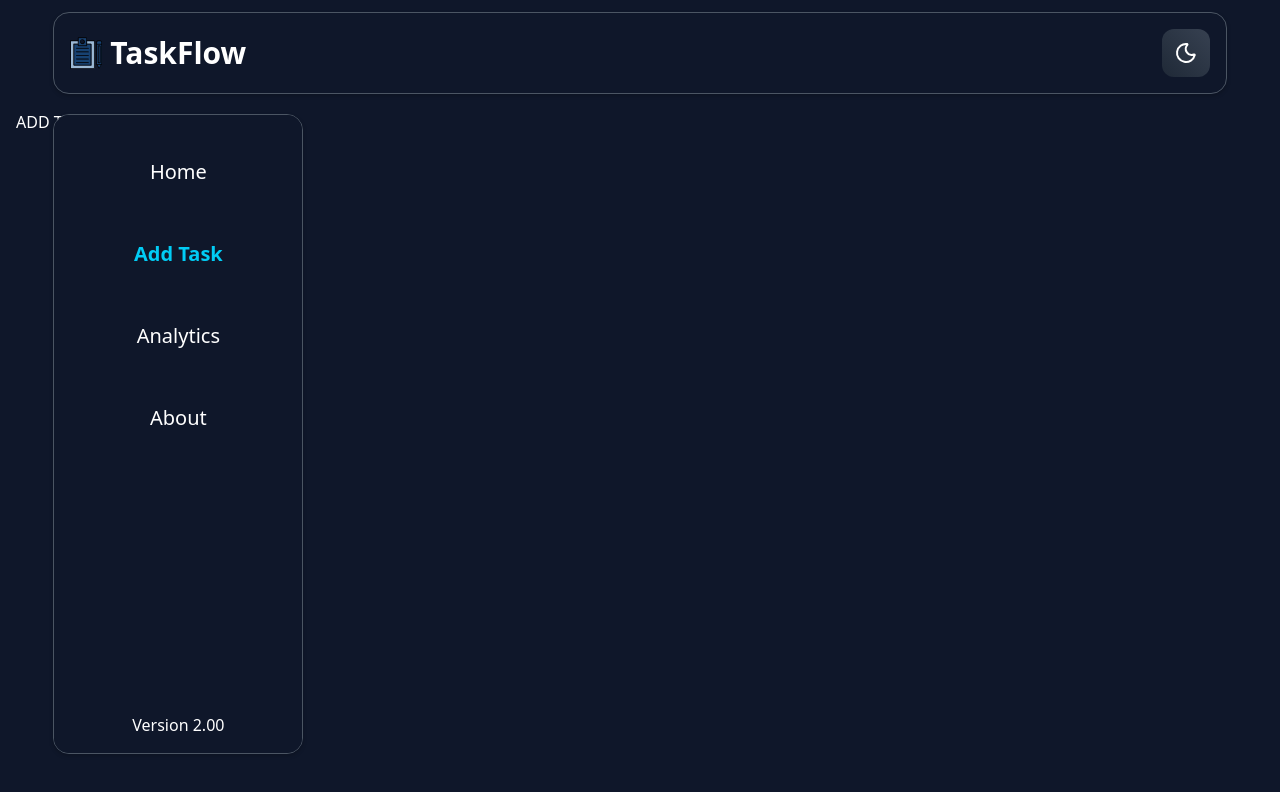
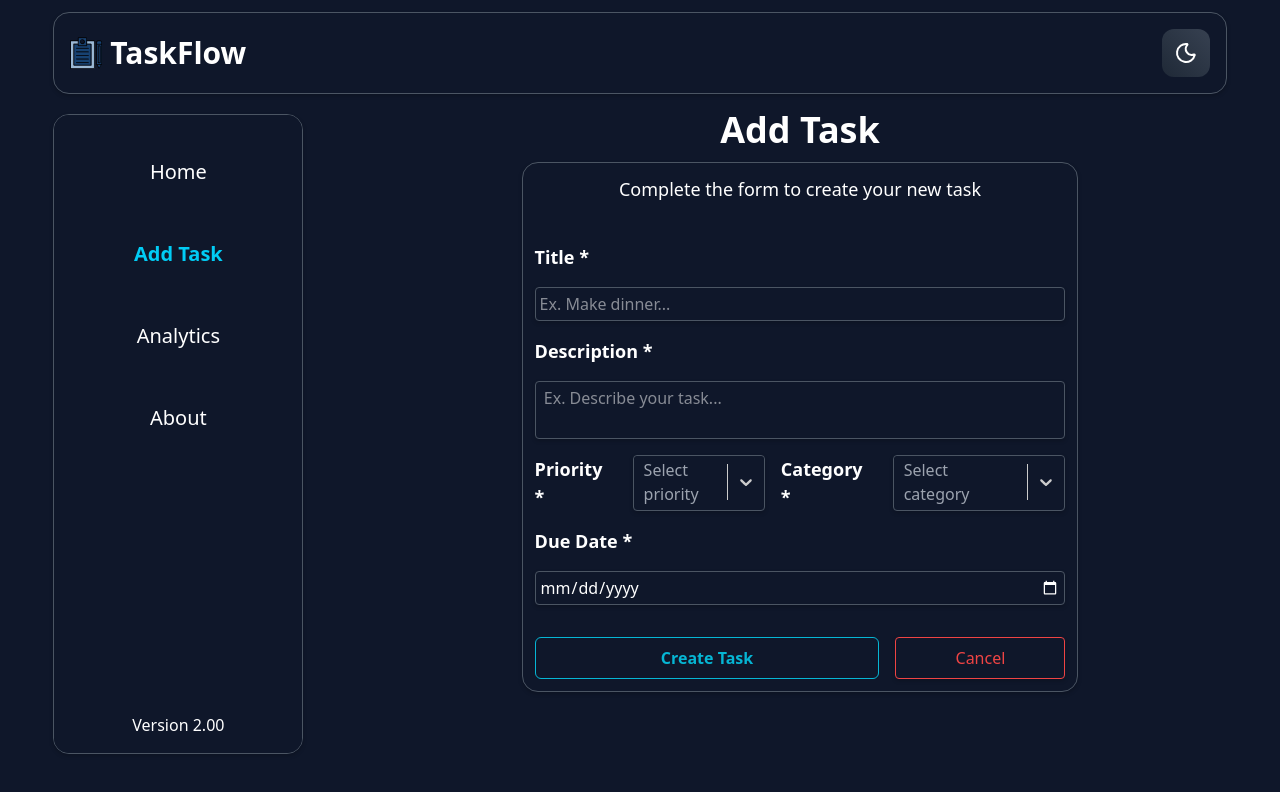
Before and after one commit to Figetto7/TaskFlow2.0, a React (Vite) app: page /addtask in a window 1280 px wide. Shown: the top 792 px of the page. Built offline with nearby package versions, Linux system fonts and the light colour scheme; no server answers; sample sign-in values are in the browser's storage.

Commit message:
Add Task Done

```diff
--- a/package.json
+++ b/package.json
@@ -17,6 +17,7 @@
     "lucide-react": "^0.542.0",
     "react": "^19.1.1",
     "react-dom": "^19.1.1",
+    "react-hook-form": "^7.62.0",
     "react-icons": "^5.5.0",
     "react-pro-sidebar": "^1.1.0",
     "react-router-dom": "^7.8.2",
--- a/src/Components/HamburgerMenu.tsx
+++ b/src/Components/HamburgerMenu.tsx
@@ -23,7 +23,7 @@ export default function HamburgerMenu(): JSX.Element {
 
   return (
     <div className="fixed z-50">
-      <div className="ultraThinBorder w-10 h-10  mt-3 !rounded-none !border-l-0 !rounded-r-xl">
+      <div className="ultraThinBorder w-10 h-10  mt-3 !rounded-none !border-l-0 !rounded-r-xl z-50">
         <button  onClick={toggleMenu} aria-label={isOpen ? "Close menu" : "Open menu"}>
           <HamburgerToXAnimation isOpen={isOpen} />
         </button>
--- /dev/null
+++ b/src/Components/NewTaskForm.tsx
@@ -0,0 +1,111 @@
+import { useState } from "react";
+import { useForm, Controller } from 'react-hook-form';
+import type { SubmitHandler } from 'react-hook-form';
+import Select from "react-select";
+import { useTasks } from '../Hooks/useTasks';
+import { tagsOptions, priorityOptions } from "../Helpers/Types/ElementsOfTypes";
+import type { Task, FormData } from "../Helpers/Types/Types";
+import { useTheme } from "../Hooks/useTheme";
+
+export default function NewTaskForm() {
+  const { addTask } = useTasks();
+  const [showSuccessMessage, setShowSuccessMessage] = useState(false);
+  const { reset, register, handleSubmit, control, formState: { errors } } = useForm<FormData>();
+  const hasError = Object.keys(errors).length > 0;
+  const { theme } = useTheme();
+
+  const customStyles = {
+  control: (provided: object) => ({
+    ...provided,
+    backgroundColor: theme === 'dark' ? '#0f172a' : '#ffffff',
+    border: "none",
+    boxShadow: "none",
+  }),
+  menu: (provided: object) => ({
+    ...provided,
+    backgroundColor: theme === 'dark' ? '#0f172a' : '#ffffff',
+    border: theme === 'dark' ? '1px solid #374151' : '1px solid #e5e7eb',
+  }),
+  menuList: (provided: object) => ({
+    ...provided,
+    backgroundColor: theme === 'dark' ? '#0f172a' : '#ffffff',
+    padding: 0,
+  }),
+
+  option: (provided: object) => ({
+    ...provided,
+    color: theme === 'dark' ? '#f1f5f9' : '#1e293b',
+    backgroundColor: theme === 'dark' ? '#0f172a' : '#ffffff',
+    '&:hover': { backgroundColor: theme === 'dark' ? '#1e293b' : '#f3f4f6'
+    },
+    cursor: 'pointer'
+  }),
+  singleValue: (provided: object) => ({
+    ...provided,
+    color: theme === 'dark' ? '#f1f5f9' : '#1e293b',
+  }),
+  placeholder: (provided: object) => ({
+    ...provided,
+    color: theme === 'dark' ? '#9ca3af' : '#6b7280',
+  })
+}
+
+  const onSubmit: SubmitHandler<FormData> = (data:FormData) => {
+    const newTask: Task = {
+      id: Date.now().toString(),
+      title: data.title,
+      description: data.description,
+      completed: false,
+      dueDate: new Date(data.dueDate),
+      priority: data.priority,
+      tags: data.tags,
+      createdAt: new Date()
+    }
+    addTask(newTask);
+    reset();
+    setShowSuccessMessage(true);
+    setTimeout(() => setShowSuccessMessage(false), 2000);
+  };
+
+  return (
+    <>
+
+      <form onSubmit={handleSubmit(onSubmit)} className="flex flex-col gap-3 lg:gap-4 ultraThinBorder p-3 mt-6 lg:w-3/5 lg:m-auto">
+        <p className="text-center text-lg">Complete the form to create your new task</p>
+        <div className="text-center mb-2">
+          {hasError && <span className="font-semibold" style={{color: "var(--overdue-color)"}}>The fields in red are mandatory</span>}
+          {showSuccessMessage && <div style={{color:"var(--completed-color)"}}>Task Created Successfully, you can view it on the Home page</div>}
+        </div>
+
+        <label htmlFor='title' className="text-lg font-semibold">Title *</label>
+        <input {...register("title", { required: true })} placeholder="Ex. Make dinner..." id="title" className="ultraThinBorder p-1 !rounded-sm" />
+
+        <label htmlFor='description' className="text-lg font-semibold">Description *</label>
+        <textarea {...register("description", { required: true })} placeholder=" Ex. Describe your task... " id="description" className="ultraThinBorder p-1 !rounded-sm  resize-none"></textarea>
+
+        <div className="flex flex-col lg:flex-row gap-4 lg:justify-between">
+        <label htmlFor='priority' className="text-lg font-semibold">Priority *</label>
+        <Controller name="priority" control={control} rules={{ required: true }} render={({ field }) => (
+            <Select styles={customStyles} className="ultraThinBorder !rounded-sm lg:w-1/4" {...field} inputId="priority" options={priorityOptions} placeholder="Select priority" isClearable
+            onChange={val => field.onChange(val?.value || '')} value={priorityOptions.find(opt => opt.value === field.value) || null} />
+          )}
+        />
+
+        <label htmlFor='tags' className="text-lg font-semibold">Category *</label>
+        <Controller name="tags" control={control} rules={{ required: true }} render={({ field }) => (
+            <Select styles={customStyles} className="ultraThinBorder !rounded-sm" {...field} inputId="tags" options={tagsOptions} placeholder="Select category" isClearable
+              onChange={val => field.onChange(val?.value || '')} value={tagsOptions.find(tag => tag.value === field.value) || null} />
+          )}
+        />
+        </div>
+        <label htmlFor='dueDate' className="text-lg font-semibold">Due Date *</label>
+        <input className="ultraThinBorder p-1 !rounded-sm" type="date" {...register("dueDate", { required: true })} id="dueDate" />
+
+        <div className="flex flex-row gap-4 mt-4">
+          <button type="submit" className="w-1/2 loginButton">Create Task</button>
+          <button type="button" className="w-1/2 redBorder !rounded-sm" style={{ color: "var(--overdue-color)"}} onClick={() => reset()}>Cancel</button>
+        </div>
+      </form>
+    </>
+  );
+}
--- a/src/Components/TaskCard.tsx
+++ b/src/Components/TaskCard.tsx
@@ -19,6 +19,7 @@ export default function TaskCard({ taskId, isDashboard }: { taskId: string, isDa
   const { priorityText } = getStylesPriority(currentTask.priority);
   const { tagColor, tagImage } = getStylesCategory(currentTask.tags);
   const expired = currentTask.dueDate < new Date() && !currentTask.completed;
+  const classToApply = expired ? "redBorder" : "ultraThinBorder";
 
   const handleTaskToggle = () => {
     if (isDashboard) {
@@ -30,7 +31,7 @@ export default function TaskCard({ taskId, isDashboard }: { taskId: string, isDa
 
   return (
     <>
-      <div className="p-4 m-2 ultraThinBorder flex flex-row gap-2" style={{ opacity: currentTask.completed ? 0.5 : 1, backgroundColor: expired ? 'var(--expired-color)' : ""}}>
+      <div className={`p-4 m-2 ${classToApply} flex flex-row gap-2`} style={{ opacity: currentTask.completed ? 0.5 : 1, backgroundColor: expired ? 'var(--expired-color)' : ""}}>
         <input  type="checkbox" checked={currentTask.completed} className="w-6 h-6 accent-var(--completed-color) mt-2"  onChange={handleTaskToggle} />
         <div className="flex flex-col gap-2">
         <h2 className="text-2xl font-semibold" style={{ textDecoration: currentTask.completed ? 'line-through' : 'none' }}> {currentTask.title} </h2>
--- a/src/Helpers/Types/Types.ts
+++ b/src/Helpers/Types/Types.ts
@@ -56,3 +56,12 @@ export type TagsOption = {
   value: "Choose a category" | "school" | "work" | "personal" | "others";
   label: string;
 }
+
+
+export type FormData = {
+  title: string;
+  description: string;
+  priority: 'low' | 'medium' | 'high' | "Choose a priority",
+  tags: 'school' | 'work' | 'personal' | 'others' | 'Choose a category',
+  dueDate: string;
+}
--- a/src/Helpers/Utils/hamburgerToXAnimation.tsx
+++ b/src/Helpers/Utils/hamburgerToXAnimation.tsx
@@ -3,18 +3,18 @@ import type { JSX } from "react";
 export default function HamburgerToXAnimation({ isOpen }: { isOpen: boolean }): JSX.Element {
   return (
   <>
-     <motion.span className="w-6 h-0.5 block absolute ml-2"
+     <motion.span className="w-6 h-0.5 block absolute ml-2 z-50"
         animate={{ rotate: isOpen ? 45 : 0, y: isOpen ? 0 : -8}}
         transition={{ duration: 0.3, ease: "easeInOut" }}
         style={{ backgroundColor: "var(--text-color)" }}
       />
-      <motion.span className="w-6 h-0.5 block absolute ml-2"
+      <motion.span className="w-6 h-0.5 block absolute ml-2 z-50"
         animate={{ opacity: isOpen ? 0 : 1, x: isOpen ? 10 : 0 }}
         transition={{ duration: 0.3, ease: "easeInOut" }}
         style={{ backgroundColor: "var(--text-color)" }}
       />
 
-      <motion.span className="w-6 h-0.5 block absolute ml-2"
+      <motion.span className="w-6 h-0.5 block absolute ml-2 z-50"
         animate={{ rotate: isOpen ? -45 : 0, y: isOpen ? 0 : 8}}
         transition={{ duration: 0.3, ease: "easeInOut" }}
         style={{ backgroundColor: "var(--text-color)" }}
--- a/src/Pages/AddTask.tsx
+++ b/src/Pages/AddTask.tsx
@@ -1,7 +1,15 @@
 import type { JSX } from "react"
+import NewTaskForm from "../Components/NewTaskForm"
 
 export default function AddTask(): JSX.Element {
-  return (
-    <h1>ADD TASK WORKING</h1>
+return (
+    <div className="lg:ml-80 md:ml-75">
+      <div className="md:text-center mt-8 md:mt-0">
+      <h1 className="text-4xl font-semibold mb-3">Add Task</h1>
+      </div>
+      <section>
+        <NewTaskForm />
+      </section>
+    </div>
   )
 }
--- a/src/Styles/BaseStyles.css
+++ b/src/Styles/BaseStyles.css
@@ -125,3 +125,17 @@ body {
   font-weight: 400;
   font-size: 1.25rem;
 }
+
+.redBorder {
+  border: 1px solid var(--overdue-color) !important;
+  box-shadow: 0 2px 4px rgba(0, 0, 0, 0.2) !important;
+  border-radius: 0.75rem !important;
+}
+
+input[type="date"]::-webkit-calendar-picker-indicator {
+  filter: invert(0) brightness(0) contrast(1);
+}
+
+.dark input[type="date"]::-webkit-calendar-picker-indicator {
+  filter: invert(1) brightness(1) contrast(1) !important;
+}
```
Also changed, not shown: 1 other file (tests, documents, lock files or other folders).
